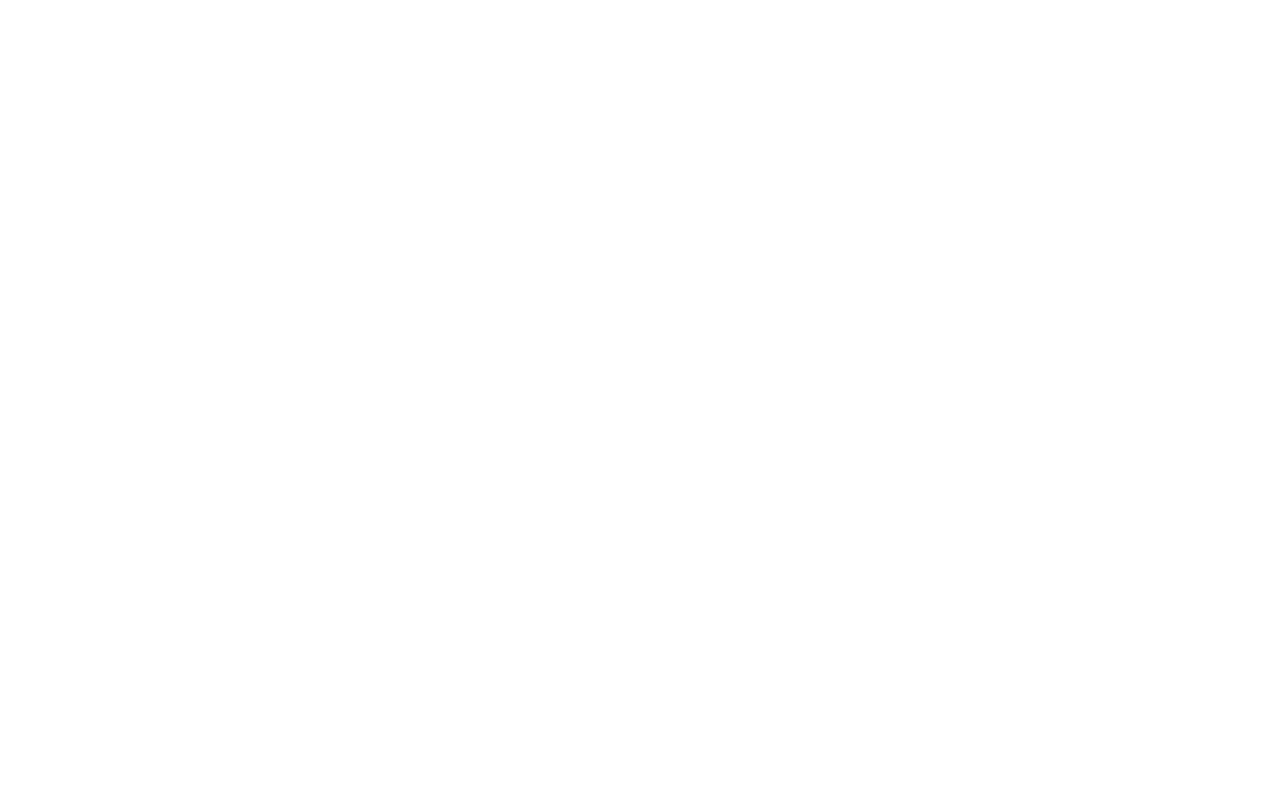
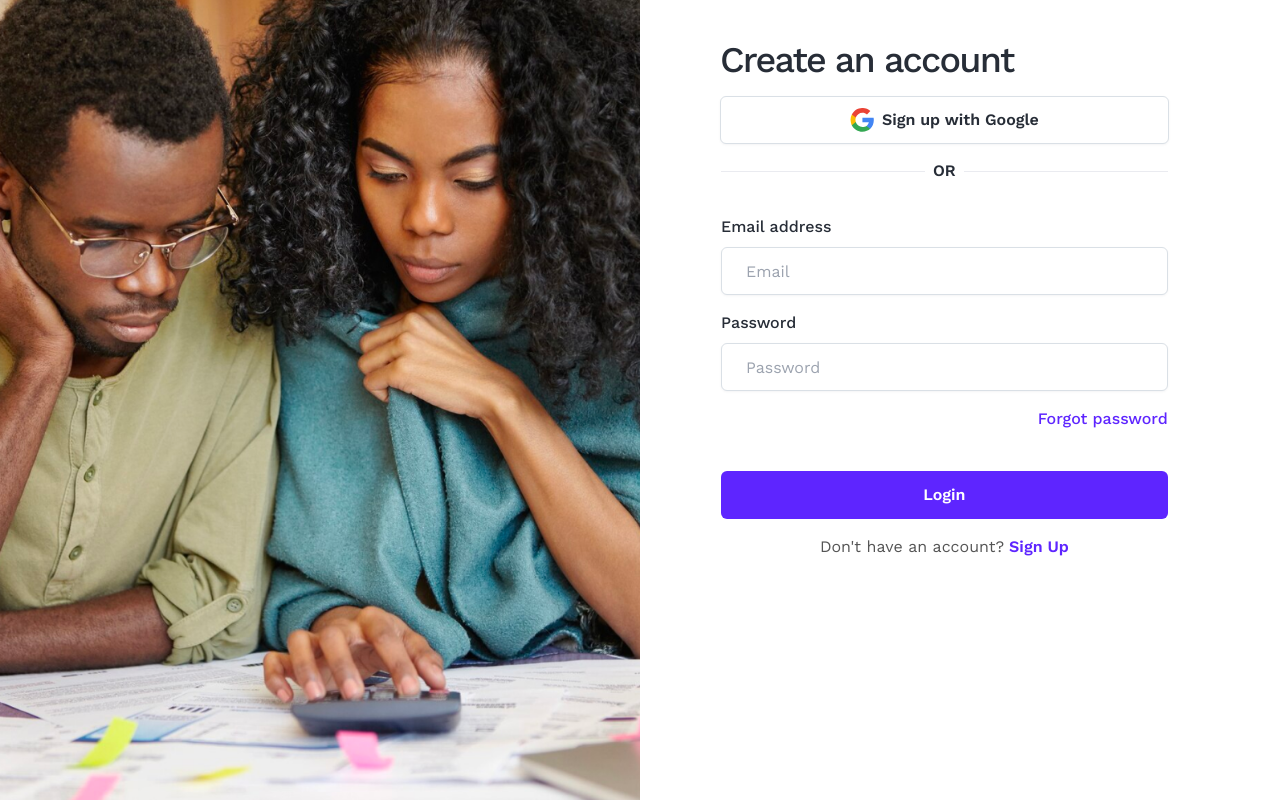
Before and after one commit to patkoton/grp93-frontend, a React (Create React App) app: page /login in a window 1280 px wide. Before the commit this address had no page. Built offline with nearby package versions, Linux system fonts and the light colour scheme.

Commit message:
Added Login Page

```diff
--- a/src/App.js
+++ b/src/App.js
@@ -2,6 +2,7 @@
 import { Route, Routes } from 'react-router-dom';
 import Home from './pages/Home';
 import Register from './pages/Register';
+import Login from './pages/Login';
 
 function App() {
 
@@ -9,6 +10,7 @@
     <Routes>
       <Route path='/' element={<Home/>}/>
       <Route path='/register' element={<Register/>}/>
+      <Route path='/login' element={<Login/>}/>
     </Routes>
   );
 }
--- /dev/null
+++ b/src/components/LoginForm.jsx
@@ -0,0 +1,54 @@
+import React, { useState } from 'react'
+import { Link } from 'react-router-dom';
+
+const LoginForm = () => {
+    const [isChecked, setIsChecked] = useState(false);
+
+    const handleCheckboxChange = () => {
+        setIsChecked(!isChecked);
+    };
+  return (
+    <div>
+        <form action="" className='mt-8'>
+            <div className=''>
+                <label htmlFor="email" className='block font-medium text-base text-dark-blue'>
+                    Email address
+                </label>
+                <input  type="email"
+                        id='email'
+                        className='w-full h-12 rounded-md bg-input-backg border border-border-line shadow shadow-shadow-color px-5 placeholder:px-1 mt-2'
+                        placeholder='Email'
+                />
+            </div>
+            <div className='mt-4'>
+                <label htmlFor="password" className='block font-medium text-base text-dark-blue'>
+                    Password
+                </label>
+                <input  type="password"
+                        id='password'
+                        className='w-full h-12 rounded-md bg-input-backg border border-border-line shadow shadow-shadow-color px-5 placeholder:px-1 mt-2'
+                        placeholder='Password'
+                />
+            </div>
+            <div className='flex justify-end mt-4'>
+                <Link to='' className='text-base font-medium text-blue'>Forgot password</Link>
+            </div>
+            <div className='mt-10'>
+                <button type='submit'
+                        className='w-full h-12 rounded-md bg-blue font-semibold text-base text-input-backg'
+                >
+                    Login
+                </button>
+            </div>
+            <div className='flex justify-center items-center mt-4 pb-10'>
+                <div className='font-normal text-base text-dark-gray'>
+                    Don't have an account?
+                    <Link to='/' className='text-blue font-semibold'> Sign Up</Link>
+                </div>
+            </div>
+        </form>
+    </div>
+  )
+}
+
+export default LoginForm
--- /dev/null
+++ b/src/pages/Login.jsx
@@ -0,0 +1,37 @@
+import React from 'react'
+import { Link } from 'react-router-dom'
+import google from '../assets/images/google-logo.svg'
+import LoginForm from '../components/LoginForm'
+
+const Login = () => {
+  return (
+    <div>
+        <div className='min-h-screen flex flex-col md:flex-row font-worksans'>
+            <div className='flex flex-col md:w-1/2 bg-authImg bg-cover bg-no-repeat bg-center'></div>
+            <div className='flex flex-col justify-center md-w-1/2 bg-white px-5 md:px-20 py-10 md:overflow-y-auto'>
+                <div className='w-full h-full'>
+                    <h4 className='font-medium text-3xl md:text-4xl text-dark-blue tracking-tighter'>Create an account</h4>
+                    <div className='h-12 rounded-md bg-input-backg border border-border-line shadow shadow-shadow-color mt-4'>
+                        <Link to="/">
+                            <div className='h-full flex justify-center items-center'>
+                                <div className='flex gap-2 items-center'>
+                                    <img src={google} alt="" />
+                                    <span className='font-semibold text-base text-dark-blue'>Sign up with Google</span>
+                                </div>
+                            </div>
+                        </Link>
+                        <div className='flex items-center gap-2 mt-4'>
+                            <div className='w-[45%] h-[1px] md:w-[204px] bg-light-gray'></div>
+                            <span className='font-semibold text-base text-dark-blue'>OR</span>
+                            <div className='w-[45%] h-[1px] md:w-[204px] bg-light-gray'></div>
+                        </div>
+                        <LoginForm />
+                    </div>
+                </div>
+            </div>
+        </div>
+    </div>
+  )
+}
+
+export default Login
```
Also changed, not shown: 1 other file (tests, documents, lock files or other folders).
